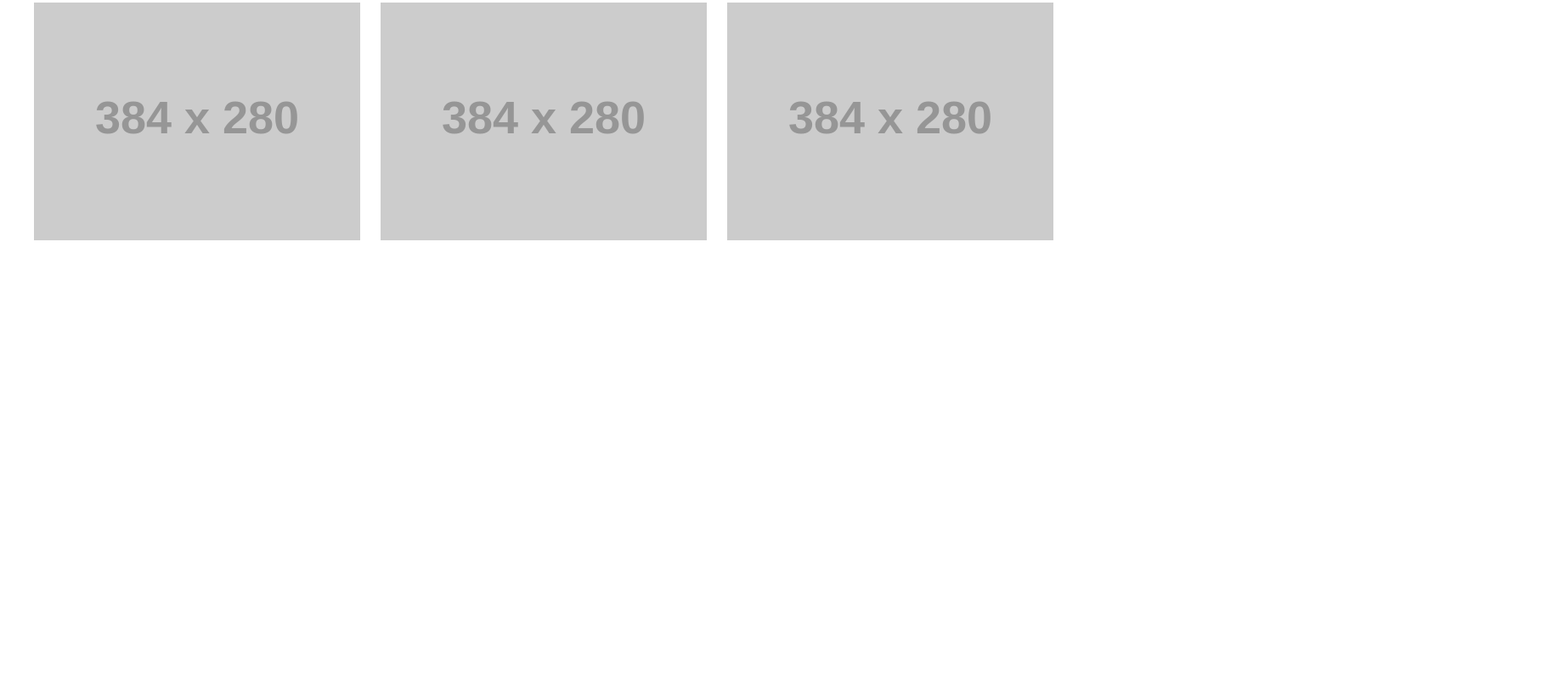
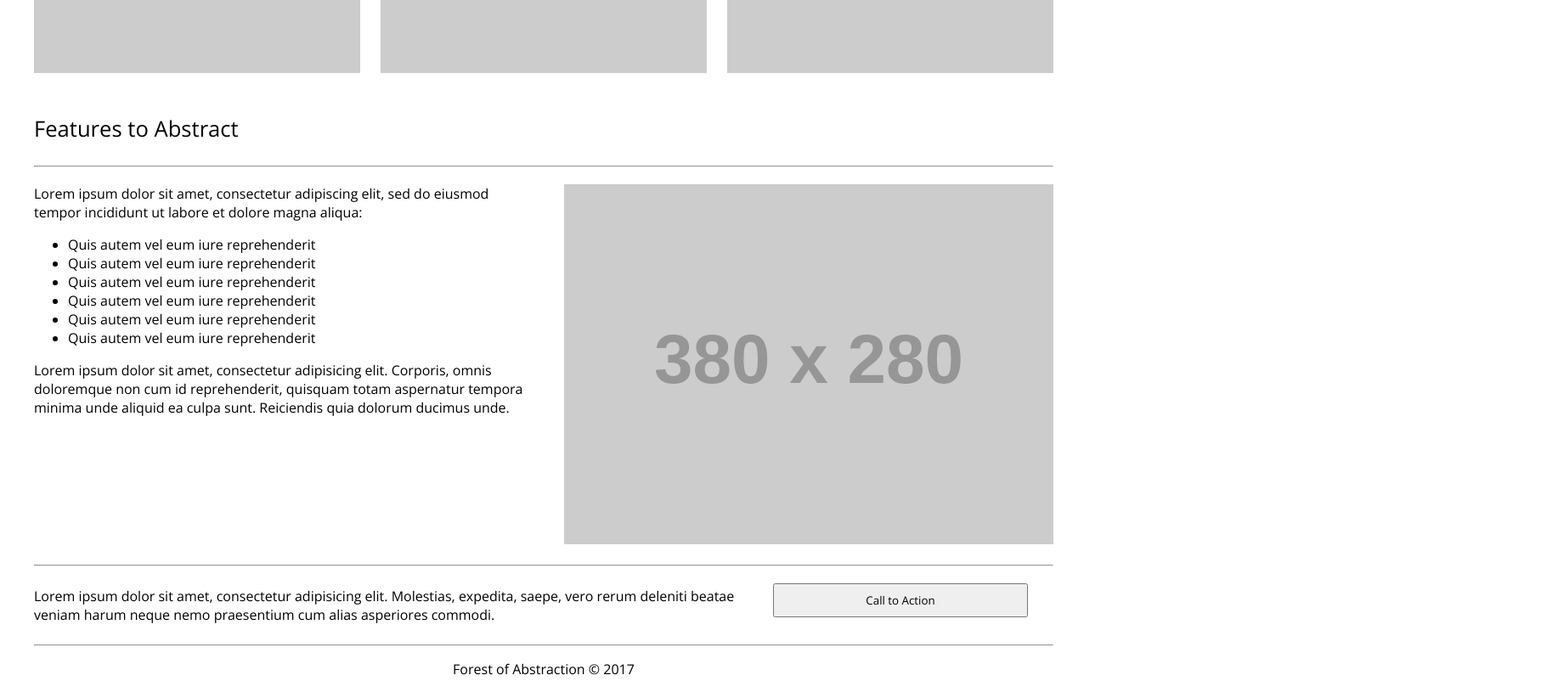
Before and after one commit to ForestOfAbstraction/Portfolio, a plain HTML site: page index.html in a window 1280 px wide. Shown: the part 1322-2137 px from the top of the page at 85% size, 1834 px wide, since content can reach past the window. Before the commit the page ends 1658 px from the top, so only its background shows below. Drawn offline with nearby package versions, Linux system fonts and the light colour scheme; placeholder pictures from the web are drawn by us.

Commit message:
basic template

```diff
--- a/css/main.css
+++ b/css/main.css
@@ -1,5 +1,6 @@
 html * {
   font-family: 'Open Sans', sans-serif;
+  font-weight: 500;
 }
 
 /*----- MAIN -----*/
@@ -35,10 +36,77 @@ main {
 }
 .row-top section, .row-bottom section {
   max-width: 32%;
-  margin: 2% 0 4% 0;
+  margin: 1% 0 0 0;
   padding-right: 2%;
   float: left;
+}
+.row-bottom section {
+  margin-top: 2%;
 }
 .row-top section:last-child, .row-bottom section:last-child {
   padding-right: 0;
 }
+.title-portfolio {
+  font-size: 160%;
+}
+
+/*----- SECTION.features-container -----*/
+.features-container {
+  max-width: 1200px;
+  margin: 0 auto;
+  clear: both;
+}
+.title-features {
+  font-size: 160%;
+  padding-top: 4%;
+}
+#feature-content {
+  max-width: 48%;
+  padding-top: 1%;
+  padding-right: 2%;
+  float: left;
+}
+#feature-img {
+  max-width: 48%;
+  padding-top: 1%;
+  padding-bottom: 2%;
+  float: right;
+}
+
+/*----- SECTION.call-to-action----- */
+section.call-to-action {
+  max-width: 1200px;
+  margin: 0 auto;
+  clear: both;
+}
+.cta-container > p {
+  max-width: 70%;
+  margin-bottom: 1.5em;
+  float: left;
+}
+.button-container {
+  text-align: center;
+  padding-top: 1%;
+}
+.cta {
+  width: 25%;
+  height: 40px;
+}
+#last-hr {
+  clear: both;
+}
+
+/*----- FOOTER -----*/
+footer {
+  max-width: 1200px;
+  margin: 0 auto;
+  clear: both;
+}
+footer > p {
+  text-align: center;
+}
+
+img {
+  display: block;
+  width: 100%;
+}
--- a/index.html
+++ b/index.html
@@ -15,7 +15,7 @@
 </head>
 <body>
   <header>
-    <img src="http://placehold.it/1826x50" alt="">
+    <img src="http://placehold.it/1826x50/000" alt="">
   </header>
 
   <section class="slider">
@@ -23,7 +23,7 @@
   </section>
 
   <main>
-    <h1>Welcome to Modern Buisness</h1>
+    <h1>Lost in the Forest of Abstraction</h1>
     <hr>
     <div class="top-container">
       <section class="box1">
@@ -55,7 +55,7 @@
   </main>
 
   <section class="portfolio-container">
-    <h3>Portfolio Heading</h3>
+    <h3 class="title-portfolio">Portfolio Heading</h3>
     <hr>
     <div class="row-top">
       <section class="box1">
@@ -81,9 +81,44 @@
     </div>
   </section>
 
+  <section class="features-container">
+    <h3 class="title-features">Features to Abstract</h3>
+    <hr>
+    <div id="feature-content">
+      Lorem ipsum dolor sit amet, consectetur adipiscing elit, sed do eiusmod
+      tempor incididunt ut labore et dolore magna aliqua:
+      <ul>
+        <li>Quis autem vel eum iure reprehenderit</li>
+        <li>Quis autem vel eum iure reprehenderit</li>
+        <li>Quis autem vel eum iure reprehenderit</li>
+        <li>Quis autem vel eum iure reprehenderit</li>
+        <li>Quis autem vel eum iure reprehenderit</li>
+        <li>Quis autem vel eum iure reprehenderit</li>
+      </ul>
+      Lorem ipsum dolor sit amet, consectetur adipisicing elit.
+      Corporis, omnis doloremque non cum id reprehenderit, quisquam totam aspernatur
+      tempora minima unde aliquid ea culpa sunt.
+      Reiciendis quia dolorum ducimus unde.
+    </div>
+    <img id="feature-img" src="http://placehold.it/380x280" alt="">
+  </section>
+
+  <section class="call-to-action">
+    <hr id="first-hr">
+    <section class="cta-container">
+      <p>Lorem ipsum dolor sit amet, consectetur adipisicing elit. Molestias,
+        expedita, saepe, vero rerum deleniti beatae veniam harum neque nemo
+        praesentium cum alias asperiores commodi.</p>
+      <div class="button-container">
+        <button class="cta">Call to Action</button>
+      </div>
+    </section>
+    <hr id="last-hr">
+  </section>
+
   <footer>
+    <p>Forest of Abstraction &copy; 2017</p>
   </footer>
-
   <script src="script/main.js"></script>
 </body>
 </html>
```
